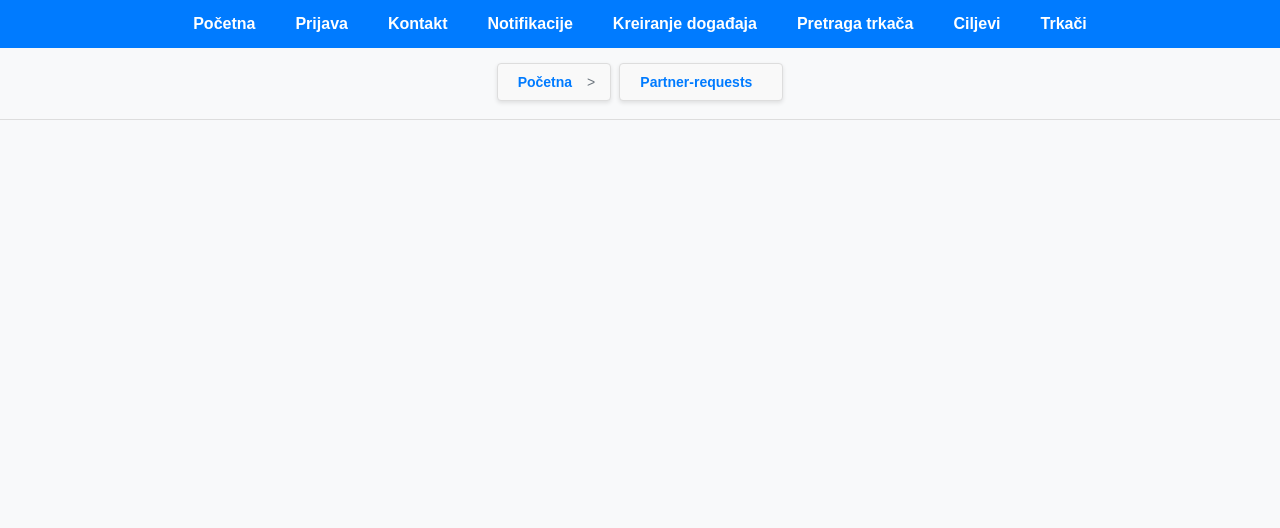
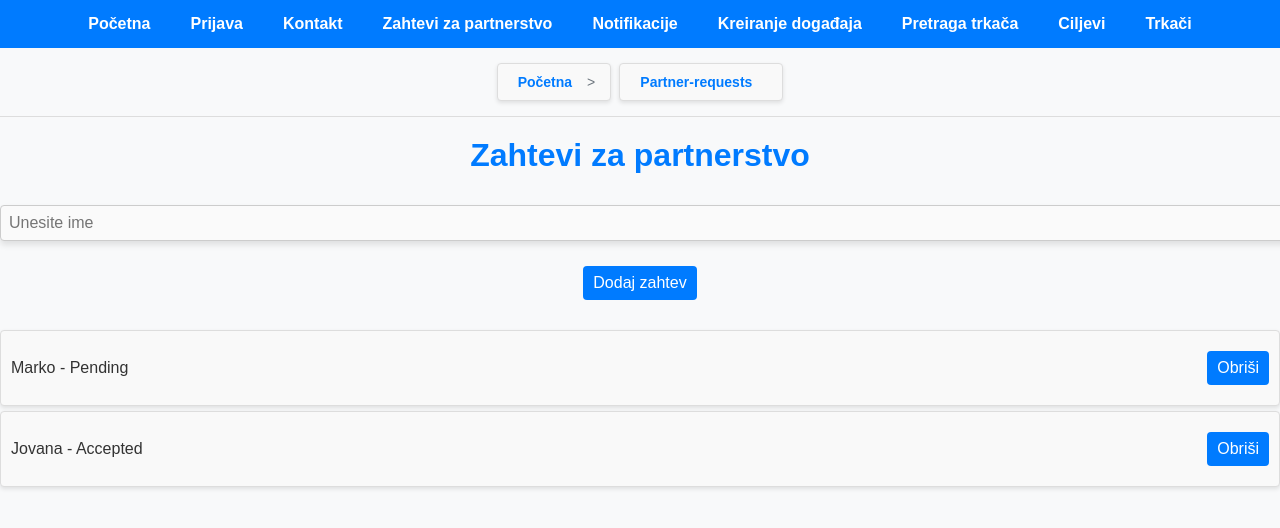
Before and after one commit to elab-development/internet-tehnologije-2024-projekat-partnertrcanje_20210075_20210373, a React (Create React App) app: page /partner-requests in a window 1280 px wide. Shown: the top 528 px of the page. Built offline with nearby package versions, Linux system fonts and the light colour scheme.

Commit message:
Dodate neke funkcionalnosti uskladjene sa backendom

```diff
--- a/src/App.css
+++ b/src/App.css
@@ -24,6 +24,7 @@ nav a {
 
 nav a:hover {
   background-color: #0056b3;
+  color:#fefdfd;
   border-radius: 5px;
 }
 
--- a/src/App.js
+++ b/src/App.js
@@ -9,6 +9,7 @@ import EventCreator from './pages/EventCreator';
 import RunnerSearch from './pages/RunnerSearch';
 import GoalsTracker from './pages/GoalsTracker';
 import FilerPaginacija from './pages/FilerPaginacija';
+import PartnerRequests from './pages/PartnerRequests';
 import './App.css';
 
 const App = () => {
@@ -18,6 +19,7 @@ const App = () => {
         <Link to="/">Početna</Link>
         <Link to="/login">Prijava</Link>
         <Link to="/contact">Kontakt</Link>
+        <Link to="/partner-requests">Zahtevi za partnerstvo</Link>
         <Link to="/notifications">Notifikacije</Link>
         <Link to="/event-creator">Kreiranje događaja</Link>
         <Link to="/runner-search">Pretraga trkača</Link>
@@ -34,6 +36,7 @@ const App = () => {
         <Route path="/runner-search" element={<RunnerSearch />} />
         <Route path="/goals-tracker" element={<GoalsTracker />} />
         <Route path="/filtered-pagination" element={<FilerPaginacija />} />
+        <Route path="/partner-requests" element={<PartnerRequests />} />
 
       </Routes>
     </Router>
--- a/src/pages/Breadcrumbs.css
+++ b/src/pages/Breadcrumbs.css
@@ -24,7 +24,7 @@
   }
 
   .breadcrumbs ul li a:hover {
-    color: #0056b3;
+    background-color: #e4f0fc;
   }
 
   .breadcrumbs ul li::after {
--- a/src/pages/Home.jsx
+++ b/src/pages/Home.jsx
@@ -2,6 +2,7 @@ import React from 'react';
 import Card from '../components/Card';
 import Button from '../components/Button';
 import { useNavigate } from 'react-router-dom';
+import { useState } from 'react';
 
 const Home = () => {
   const openDetails = () => {
@@ -10,6 +11,26 @@ const Home = () => {
   const navigate = useNavigate();
   const goToRunnerSearch = () => {
     navigate('/runner-search');
+  };
+  const [file, setFile] = useState(null);
+  const [uploadStatus, setUploadStatus] = useState('');
+
+  const handleFileChange = (e) => {
+    setFile(e.target.files[0]);
+    setUploadStatus('Fajl je spreman za slanje.');
+  };
+
+  const handleUpload = (e) => {
+    e.preventDefault();
+    if (!file) {
+      setUploadStatus('Molimo izaberite fajl pre slanja.');
+      return;
+    }
+
+    setTimeout(() => {
+      setUploadStatus(`Fajl "${file.name}" je uspešno poslat!`);
+      setFile(null);
+    }, 1000);
   };
   return (
     <div>
@@ -22,6 +43,7 @@ const Home = () => {
         imageUrl="/images/group.jpg"
         onClick={openDetails}
       />
+      <Button text="Pogledaj detalje" onClick={openDetails} />
       <Card
         title="Trkači"
         description="Započnite trčanje sa novim trkačima!"
@@ -30,6 +52,12 @@ const Home = () => {
       />
 
       <Button text="Pogledaj detalje" onClick={openDetails} />
+      <h2>Upload fajlova</h2>
+      <form onSubmit={handleUpload}>
+        <input type="file" onChange={handleFileChange} />
+        <button type="submit">Pošalji fajl</button>
+      </form>
+      {uploadStatus && <p>{uploadStatus}</p>}
     </div>
   );
 };
--- a/src/pages/Login.jsx
+++ b/src/pages/Login.jsx
@@ -2,42 +2,105 @@ import React, { useState } from 'react';
 import InputField from '../components/InputField';
 import Button from '../components/Button';
 import Modal from '../components/Modal';
+import { useNavigate } from 'react-router-dom';
 
 const Login = () => {
   const [email, setEmail] = useState('');
   const [password, setPassword] = useState('');
   const [isModalOpen, setModalOpen] = useState(false);
+  const [resetMode, setResetMode] = useState(false);
+  const [resetEmail, setResetEmail] = useState('');
+  const [token, setToken] = useState('');
+  const [newPassword, setNewPassword] = useState('');
+  const [message, setMessage] = useState('');
+  const navigate = useNavigate();
 
   const handleLogin = (e) => {
     e.preventDefault();
-    // Dodaj logiku za prijavu
+    setMessage(`Dobrodošli nazad, ${email}!`);
+    setEmail('');
+    setPassword('');
     setModalOpen(true);
+    navigate('/');
+  };
+  const requestToken = (e) => {
+    e.preventDefault();
+    setTimeout(() => {
+      setMessage('Token je poslat na vaš email!');
+    }, 1000);
+  };
+
+  const resetPassword = (e) => {
+    e.preventDefault();
+    setTimeout(() => {
+      setMessage('Lozinka je uspešno promenjena!');
+      setResetMode(false);
+    }, 1000);
   };
 
   return (
     <div>
-      <h1>Login</h1>
+      <h1>{resetMode ? 'Resetovanje lozinke' : 'Prijava'}</h1>
+      {message && <p>{message}</p>}
+
+      {!resetMode ? (
         <form onSubmit={handleLogin}>
-        <InputField
-          label="Email"
+          <label>Email:</label>
+          <input
             type="email"
             value={email}
             onChange={(e) => setEmail(e.target.value)}
-          placeholder="Unesite email"
+            required
           />
-        <InputField
-          label="Lozinka"
+          <label>Lozinka:</label>
+          <input
             type="password"
             value={password}
             onChange={(e) => setPassword(e.target.value)}
-          placeholder="Unesite lozinku"
+            required
           />
-        <Button text="Prijavi se" onClick={handleLogin} />
+          <button type="submit">Prijava</button>
+          <p onClick={() => setResetMode(true)} style={{ cursor: 'pointer', color: '#007bff' }}>
+            Zaboravili ste lozinku?
+          </p>
         </form>
-
-      <Modal isOpen={isModalOpen} closeModal={() => setModalOpen(false)}>
-        <h2>Uspešna prijava!</h2>
-      </Modal>
+      ) : (
+        <form onSubmit={token ? resetPassword : requestToken}>
+          {!token ? (
+            <>
+              <label>Unesite vaš email:</label>
+              <input
+                type="email"
+                value={resetEmail}
+                onChange={(e) => setResetEmail(e.target.value)}
+                required
+              />
+              <button type="submit">Zatraži token</button>
+            </>
+          ) : (
+            <>
+              <label>Unesite token:</label>
+              <input
+                type="text"
+                value={token}
+                onChange={(e) => setToken(e.target.value)}
+                required
+              />
+              <label>Nova lozinka:</label>
+              <input
+                type="password"
+                value={newPassword}
+                onChange={(e) => setNewPassword(e.target.value)}
+                required
+              />
+              <button type="submit">Promeni lozinku</button>
+            </>
+          )}
+          <p onClick={() => setResetMode(false)} style={{ cursor: 'pointer', color: '#007bff' }}>
+            Vrati se na prijavu
+          </p>
+        </form>
+      )}
     </div>
   );
 };
--- /dev/null
+++ b/src/pages/PartnerRequests.css
@@ -0,0 +1,50 @@
+h1 {
+    text-align: center;
+    color: #333;
+  }
+
+  div {
+    text-align: center;
+  }
+
+  input {
+    padding: 8px;
+    width: calc(100% - 90px);
+    margin-right: 10px;
+    border: 1px solid #ddd;
+    border-radius: 4px;
+  }
+
+  button {
+    padding: 8px 10px;
+    border: none;
+    background-color: #007bff;
+    color: white;
+    border-radius: 4px;
+    cursor: pointer;
+    transition: background-color 0.3s ease;
+  }
+
+  button:hover {
+    background-color: #0056b3;
+  }
+
+  ul {
+    list-style: none;
+    padding: 0;
+  }
+
+  ul li {
+    padding: 10px;
+    margin: 5px 0;
+    border: 1px solid #ddd;
+    border-radius: 4px;
+    display: flex;
+    justify-content: space-between;
+    align-items: center;
+    background-color: #f9f9f9;
+  }
+
+  ul li :hover{
+    color:#fcfdff
+  }
--- /dev/null
+++ b/src/pages/PartnerRequests.jsx
@@ -0,0 +1,53 @@
+import React, { useState } from 'react';
+import './PartnerRequests.css';
+
+const PartnerRequests = () => {
+  const [requests, setRequests] = useState([
+    { id: 1, name: 'Marko', status: 'Pending' },
+    { id: 2, name: 'Jovana', status: 'Accepted' },
+  ]);
+  const [newRequest, setNewRequest] = useState('');
+
+  const handleAddRequest = () => {
+    if (newRequest.trim() === '') {
+      alert('Unesite ime za novi zahtev.');
+      return;
+    }
+
+    const newId = requests.length ? requests[requests.length - 1].id + 1 : 1;
+    setRequests([...requests, { id: newId, name: newRequest, status: 'Pending' }]);
+    setNewRequest('');
+  };
+
+  const handleDeleteRequest = (id) => {
+    const updatedRequests = requests.filter((request) => request.id !== id);
+    setRequests(updatedRequests);
+  };
+
+  return (
+    <div>
+      <h1>Zahtevi za partnerstvo</h1>
+
+      <div>
+        <input
+          type="text"
+          placeholder="Unesite ime"
+          value={newRequest}
+          onChange={(e) => setNewRequest(e.target.value)}
+        />
+        <button onClick={handleAddRequest}>Dodaj zahtev</button>
+      </div>
+
+      <ul>
+        {requests.map((request) => (
+          <li key={request.id}>
+            {request.name} - {request.status}{' '}
+            <button onClick={() => handleDeleteRequest(request.id)}>Obriši</button>
+          </li>
+        ))}
+      </ul>
+    </div>
+  );
+};
+
+export default PartnerRequests;
```
Lines whose indentation alone changed are shown as unchanged.
